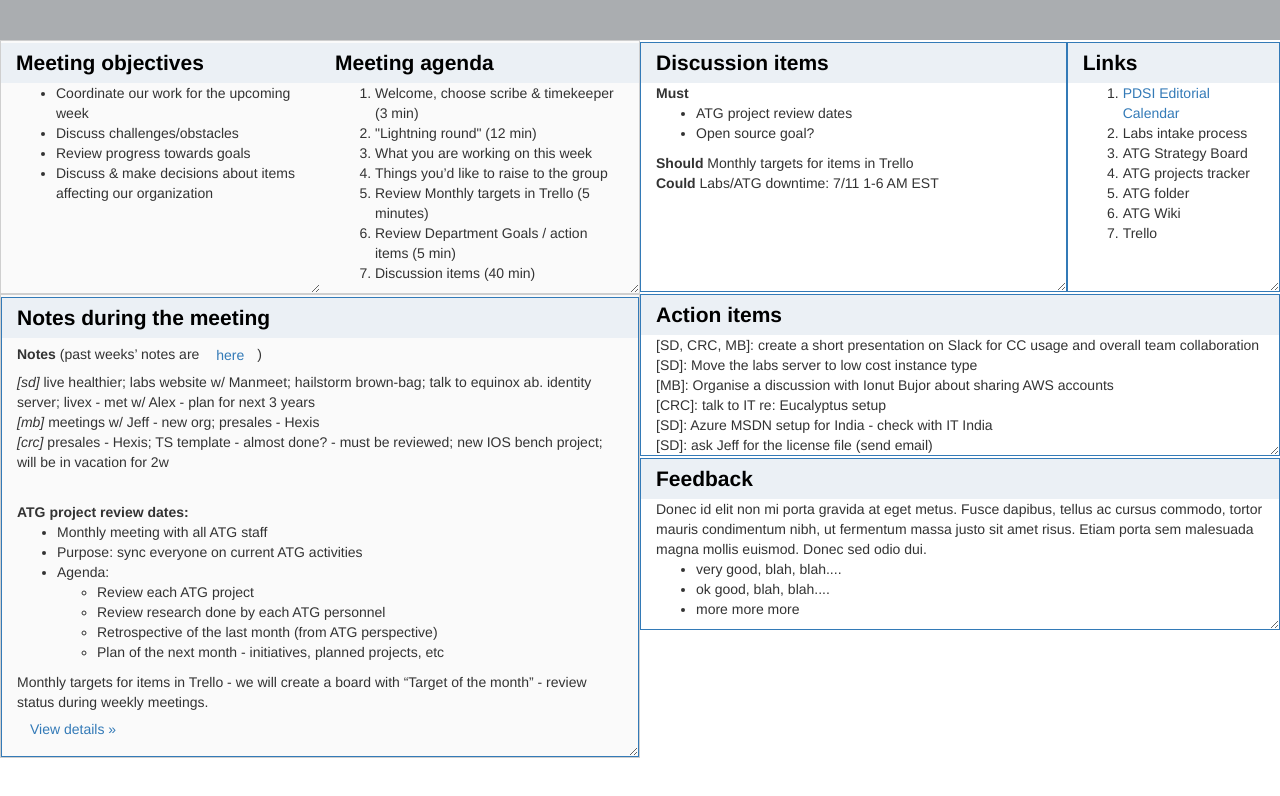
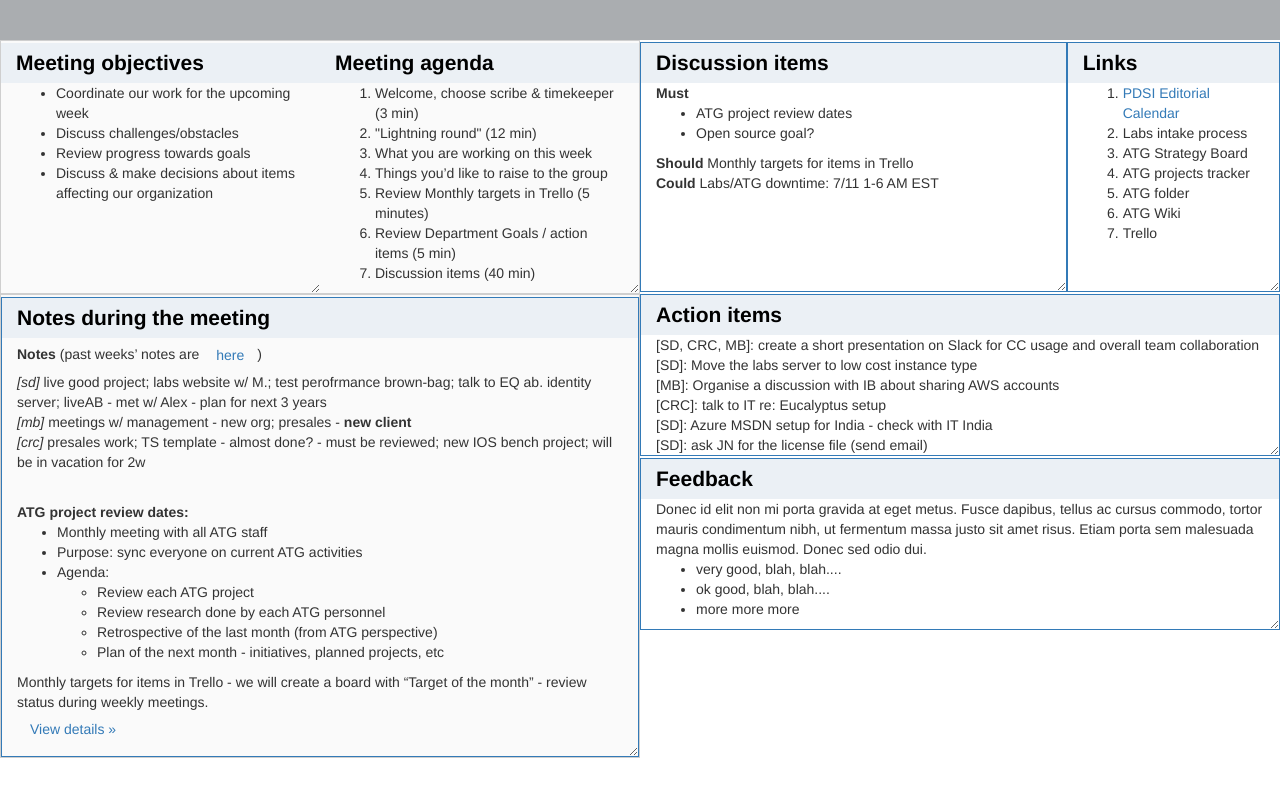
Before and after one commit to GeeLee/MeetingRight, a plain HTML site: page index.html in a window 1280 px wide. Drawn offline with Linux system fonts and the light colour scheme.

Commit message:
changed some names

```diff
--- a/index.html
+++ b/index.html
@@ -62,10 +62,10 @@
 					<b>Notes</b> (past weeks’ notes are <a class="btn" href="#">here </a>)
 						<br>
 						<p >
-							<i class="name">[sd] </i>live healthier; labs website w/ Manmeet; hailstorm brown-bag; talk to equinox ab. identity server;
-							livex - met w/ Alex - plan for next 3 years<br>
-							<i class="name">[mb] </i> meetings w/ Jeff - new org; presales - Hexis<br>
-							<i class="name">[crc] </i> presales - Hexis; TS template - almost done? - must be reviewed; new IOS bench project; will be in vacation for 2w
+							<i class="name">[sd] </i>live good project; labs website w/ M.; test perofrmance brown-bag; talk to EQ ab. identity server;
+							liveAB - met w/ Alex - plan for next 3 years<br>
+							<i class="name">[mb] </i> meetings w/ management - new org; presales - <b> new client</b><br>
+							<i class="name">[crc] </i> presales work; TS template - almost done? - must be reviewed; new IOS bench project; will be in vacation for 2w
 						</p>
 						<br>
  						<b>ATG project review dates: </b><br>
@@ -132,10 +132,10 @@ Monthly targets for items in Trello - we will create a board with “Target of t
 				  <div class="" contenteditable="true" id="actions_content" >
 				    [SD, CRC, MB]: create a short presentation on Slack for CC usage and overall team collaboration<BR>
 					[SD]: Move the labs server to low cost instance type<BR>
-					[MB]: Organise a discussion with Ionut Bujor about sharing AWS accounts<BR>
+					[MB]: Organise a discussion with IB about sharing AWS accounts<BR>
 					[CRC]:  talk to IT re: Eucalyptus setup<BR>
 					[SD]: Azure MSDN setup for India - check with IT India<BR>
-					[SD]: ask Jeff for the license file (send email)
+					[SD]: ask JN for the license file (send email)
 				  </div>
 				</div>
 			</div>
```
